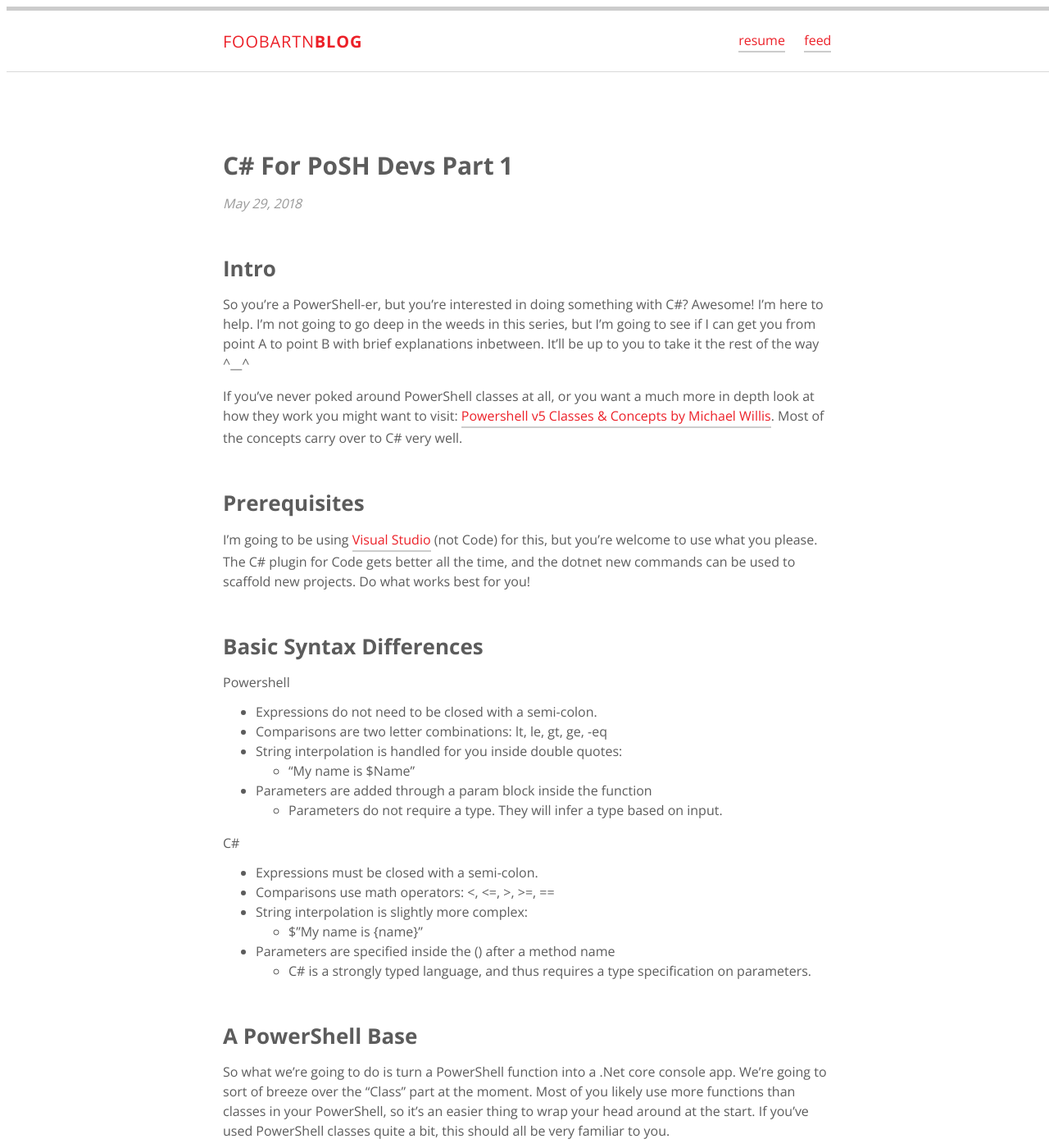
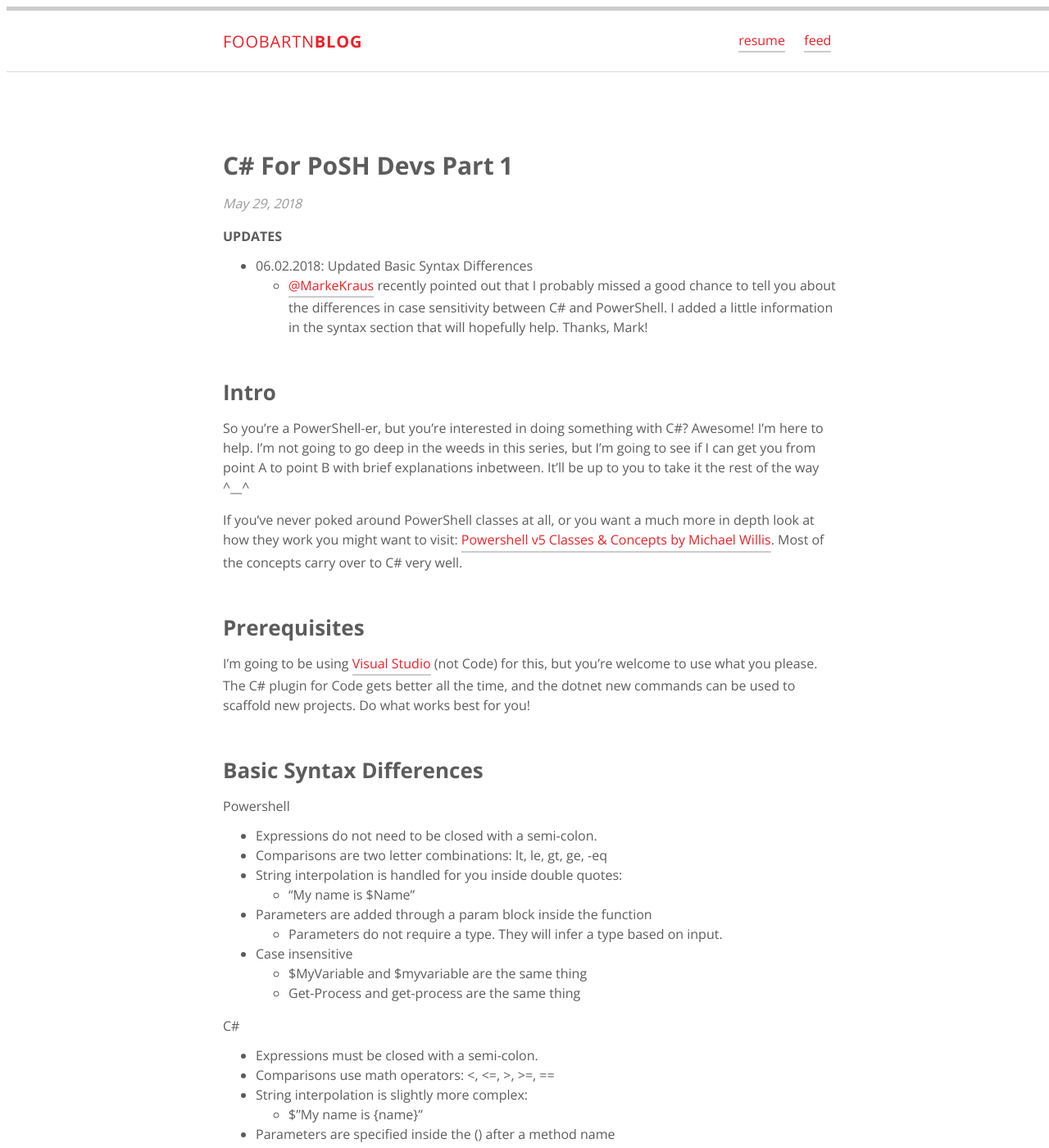
Before and after one commit to FooBartn/FooBartn.github.io, a Jekyll site: the page built from _posts/2018-05-29-csharp-for-posh-devs-part1.md, in a window 1280 px wide and 1400 px high. Shown: the whole window at 82% size. Built offline with Jekyll 4.4.1, drawn with Linux system fonts in a browser that asks for light colours; comment, search, counter and statistics services are not loaded; some of the changed text lies outside the part shown.

Commit message:
Update by suggestion of Mark Kraus

```diff
--- a/_posts/2018-05-29-csharp-for-posh-devs-part1.md
+++ b/_posts/2018-05-29-csharp-for-posh-devs-part1.md
@@ -11,6 +11,11 @@
 - csharp
 - C#
 ---
+
+**UPDATES**
+
+- 06.02.2018: Updated Basic Syntax Differences
+    - [@MarkeKraus](https://twitter.com/markekraus) recently pointed out that I probably missed a good chance to tell you about the differences in case sensitivity between C# and PowerShell. I added a little information in the syntax section that will hopefully help. Thanks, Mark!
 
 ## Intro
 
@@ -32,6 +37,9 @@
     - "My name is $Name"
 - Parameters are added through a param block inside the function
     - Parameters do not require a type. They will infer a type based on input.
+- Case insensitive
+    - $MyVariable and $myvariable are the same thing
+    - Get-Process and get-process are the same thing
 
 C#
 
@@ -41,6 +49,10 @@
     - $"My name is {name}"
 - Parameters are specified inside the () after a method name
     - C# is a strongly typed language, and thus requires a type specification on parameters.
+- Case sensitive
+    - MyVariable and myVariable are **not** the same thing.
+    - GetProcess and getprocess would **not** get you to the same method.
+        - Technically this is a general naming rule violation, but I'm just using it to make a point.
 
 ## A PowerShell Base
 
```
